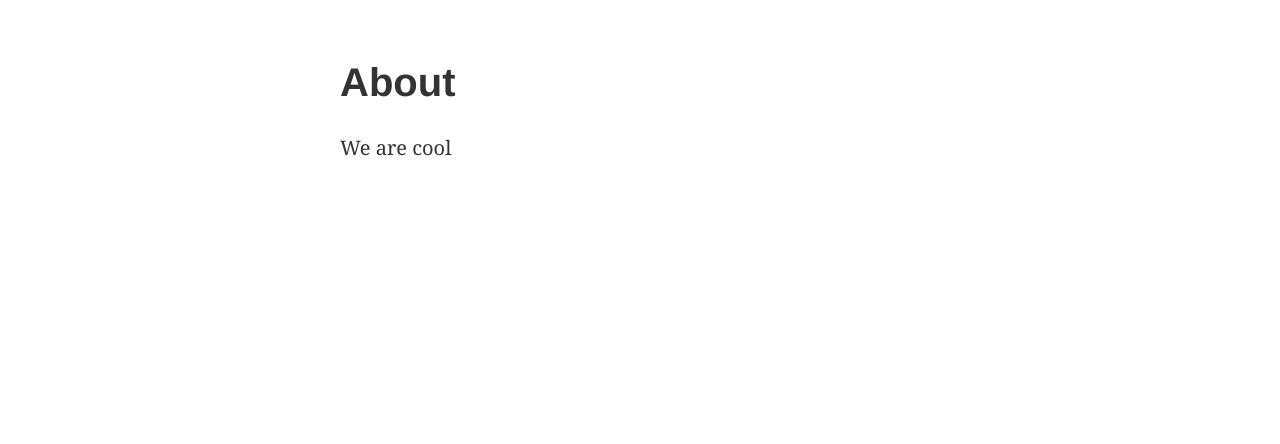
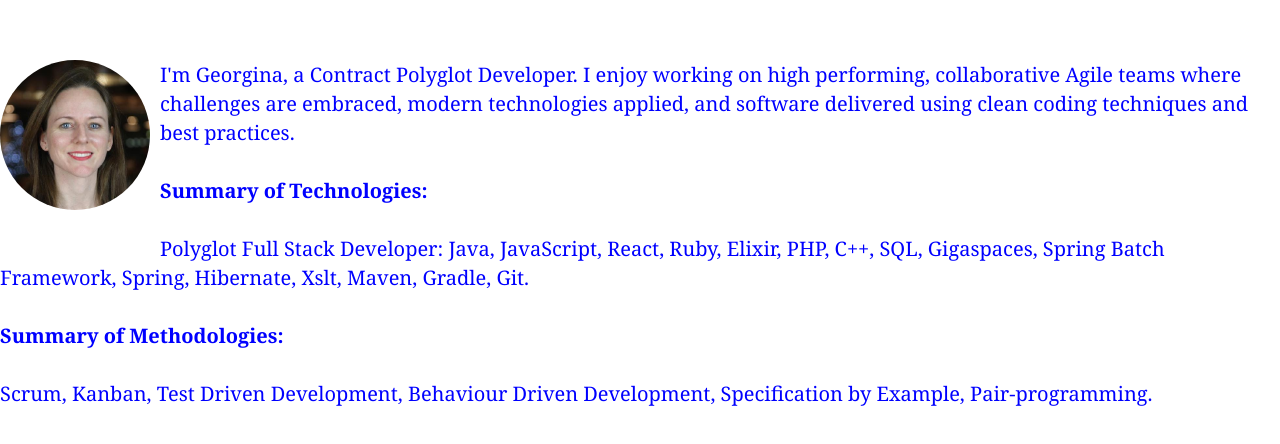
Before and after one commit to gemcfadyen/pennyprojects-site, a Gatsby site: page /about in a window 1280 px wide. Built offline with nearby package versions, Linux system fonts and the light colour scheme; Gatsby itself is replaced by a stand-in of ours.

Commit message:
Adding about details

```diff
--- a/src/components/container.js
+++ b/src/components/container.js
@@ -1,5 +1,12 @@
 import React from "react";
+import styled from "styled-components";
+
+const StyledContainer = styled.div`
+  color: blue;
+  margin: 3rem auto;
+  maxWidth: 600;
+`;
 
 export default ({ children }) => (
-    <div style={{ margin: "3rem auto", maxWidth: 600 }}>{children}</div>
+    <StyledContainer>{children}</StyledContainer>
 );
--- a/src/layouts/index.js
+++ b/src/layouts/index.js
@@ -23,5 +23,5 @@ const ListLink = props =>
         </ul>
       </header>
       {children()}
-      <Footer></Footer>
+      <Footer/>
     </div>
--- a/src/pages/about.js
+++ b/src/pages/about.js
@@ -1,10 +1,37 @@
 import React from "react";
+import Container from "../components/container";
+import styled from "styled-components";
 
-import Container from "../components/container";
+const CircularImage = styled.img`
+   border-radius: 50%;
+   vertical-align: middle;
+   width: 150px;
+   height: 150px;
+   margin-right: 10px;
+   float: left;
+`;
+
+const MainTitle = styled.p`
+  font-weight: bold;
+  font-size: 20px;
+`;
+
+const BoldText = styled.p`
+  font-weight: bold;
+  font-size: 15px;
+  padding-right: 5px;
+  display: inline;
+`;
 
 export default () => (
   <Container>
-    <h1>About </h1>
-    <p>We are cool</p>
-  </Container>
+    <CircularImage src="headshot.jpeg" alt="" />
+
+    <p>I'm Georgina, a Contract Polyglot Developer. I enjoy working on high performing, collaborative Agile teams where challenges are embraced, modern technologies applied, and software delivered using clean coding techniques and best practices.</p>
+    <MainTitle>Summary of Technologies: </MainTitle> Polyglot Full Stack Developer: Java, JavaScript, React, Ruby, Elixir, PHP, C++, SQL, Gigaspaces, Spring Batch Framework, Spring, Hibernate, Xslt, Maven, Gradle, Git.
+
+  <p/>
+
+  <MainTitle>Summary of Methodologies: </MainTitle> Scrum, Kanban, Test Driven Development, Behaviour Driven Development, Specification by Example, Pair-programming.
+</Container>
 );
```
Also changed, not shown: src/pages/blog.js (+6 -3 lines), src/pages/index.js (+17 -4 lines), src/pages/talks.js (+5 -3 lines), static/headshot.jpeg (added).
